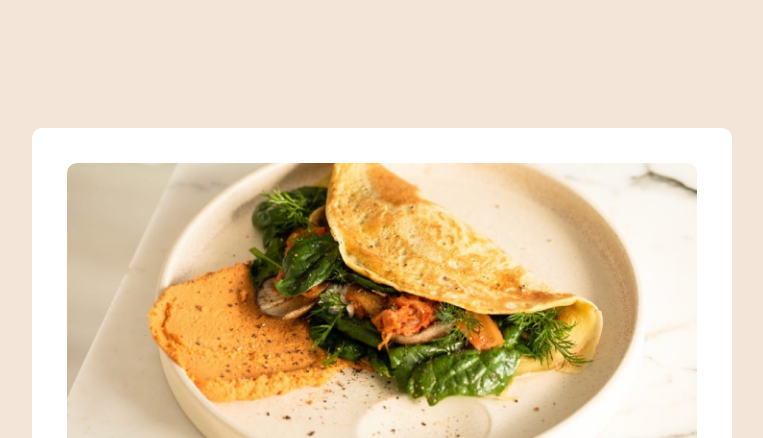
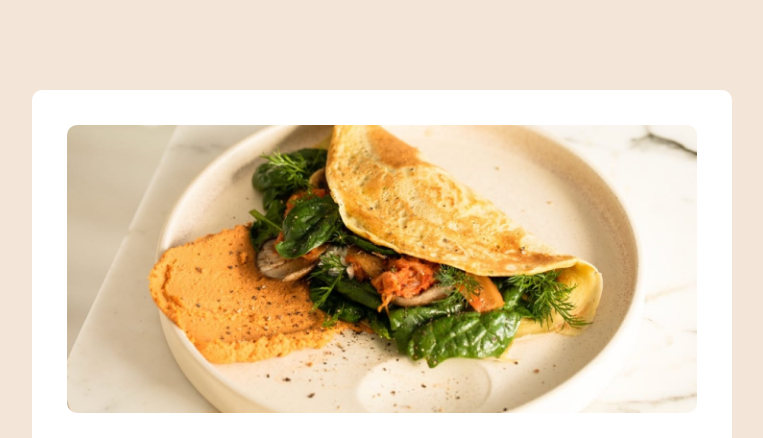
Before and after one commit to Nyynca/Recipe-page, a plain HTML site: page index.html in a window 1280 px wide. Shown: the top 438 px of the page, without its empty margins (258-1021 px from the left). Drawn offline with Linux system fonts and the light colour scheme.

Commit message:
Update style.css

```diff
--- a/style.css
+++ b/style.css
@@ -28,7 +28,7 @@ html{
 }
 
 body{
-    margin-top: 10%;
+    margin-top: 7%;
     display: flex;
     justify-content: center;
     align-items: center;
```
